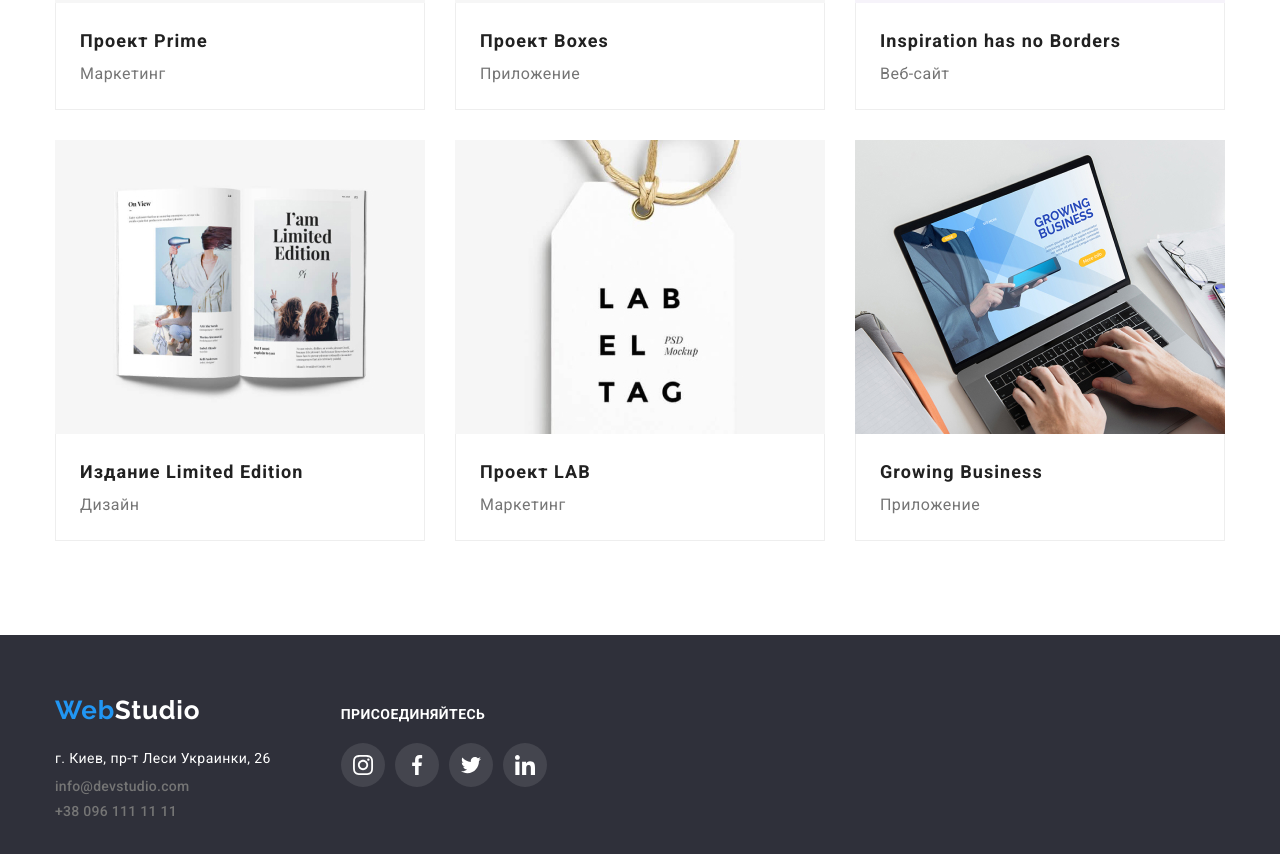
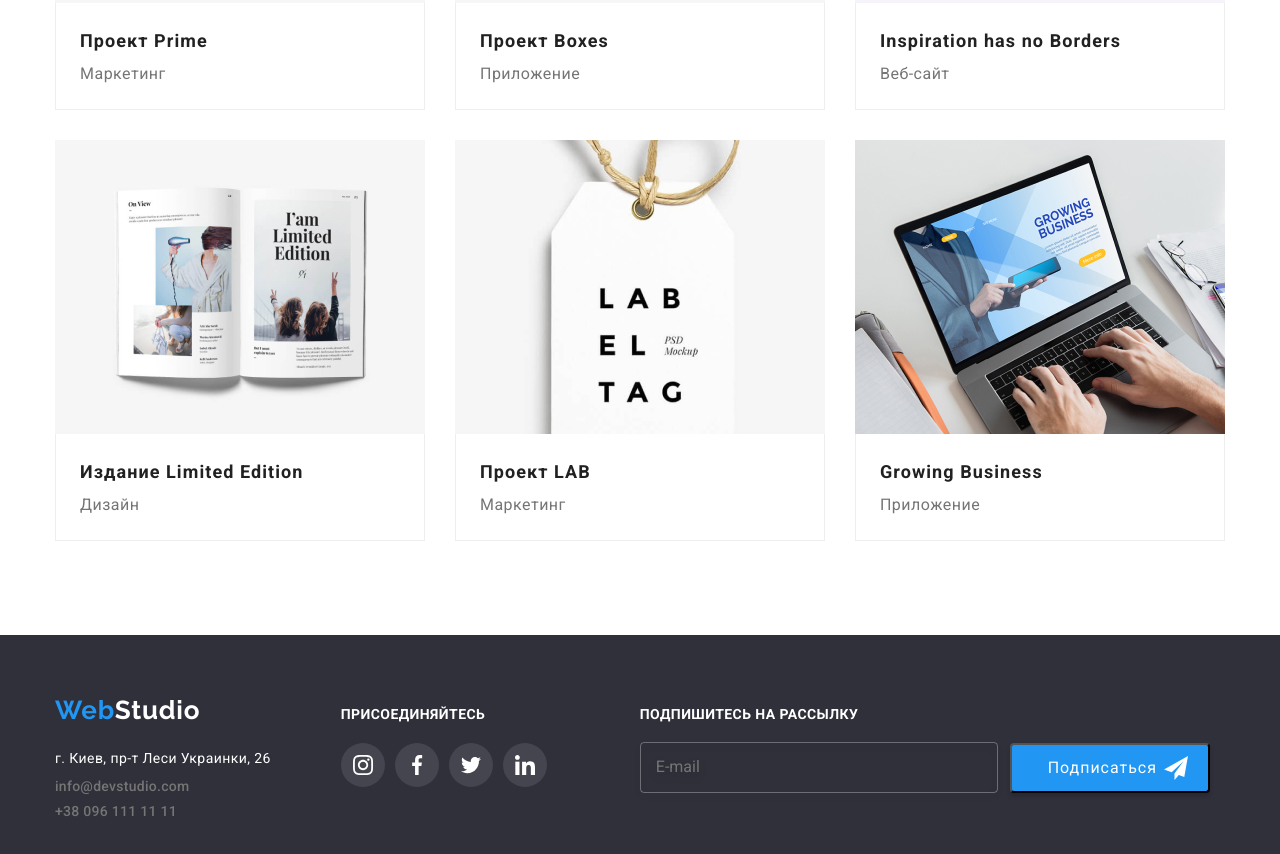
Before and after one commit to Viacheslav2296/goit-markup-hw-06, a plain HTML site: page portfolio.html in a window 1280 px wide. Shown: the part 988-1842 px from the top of the page. Drawn offline with nearby package versions, Linux system fonts and the light colour scheme.

Commit message:
Update portfolio.html

```diff
--- a/portfolio.html
+++ b/portfolio.html
@@ -228,6 +228,19 @@
                     </li>
                 </ul>
             </div>
+            <form class="form">
+                <div class="form-mail">
+                    <b class="form-title">Подпишитесь на рассылку</b>
+                    <label for="user-email"></label>
+                    <input type="email" name="email" placeholder="E-mail" id="user-email" />
+                </div>
+                <button class="footer-button" type="submit">Подписаться
+                    <svg class="button-icon" width="24" height="24">
+                        <use href="./images/icons/icons-modal.svg#icon-send"></use>
+                    </svg>
+                </button>
+
+            </form>
         </div>
     </footer>
 
```
